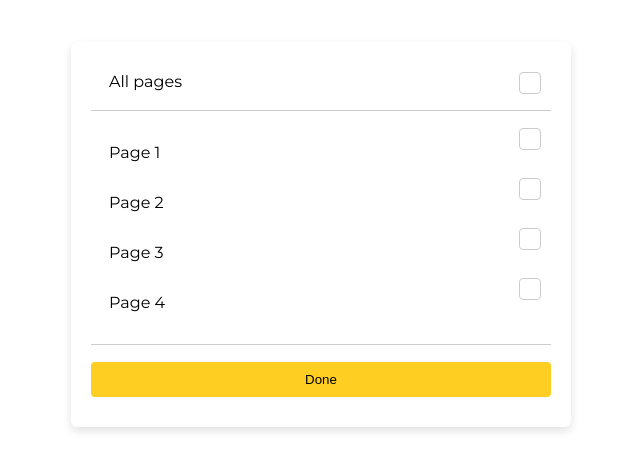
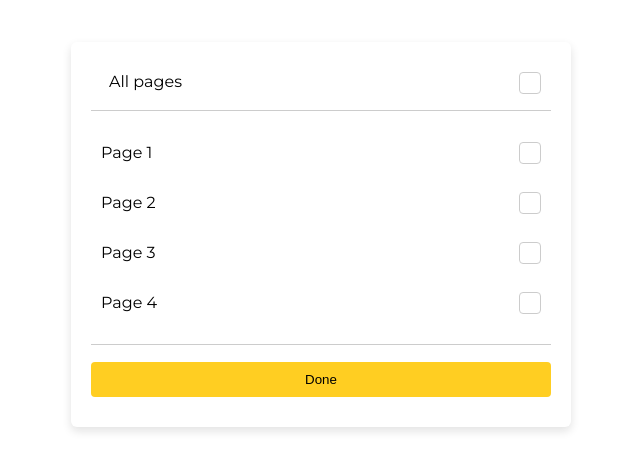
Before and after one commit to Willbeckh/Taskina-Test, a React (Vite) app: page / in a window 1280 px wide. Shown: the top 470 px of the page, without its empty margins (319-959 px from the left). Built offline with nearby package versions, Linux system fonts and the light colour scheme.

Commit message:
style: update checkbox margin

```diff
--- a/src/App.css
+++ b/src/App.css
@@ -32,6 +32,10 @@ html {
   padding-bottom: 0;
 }
 
+.pageList label{
+  margin: auto 0;
+}
+
 hr {
   padding: 0;
   display: block;
```
